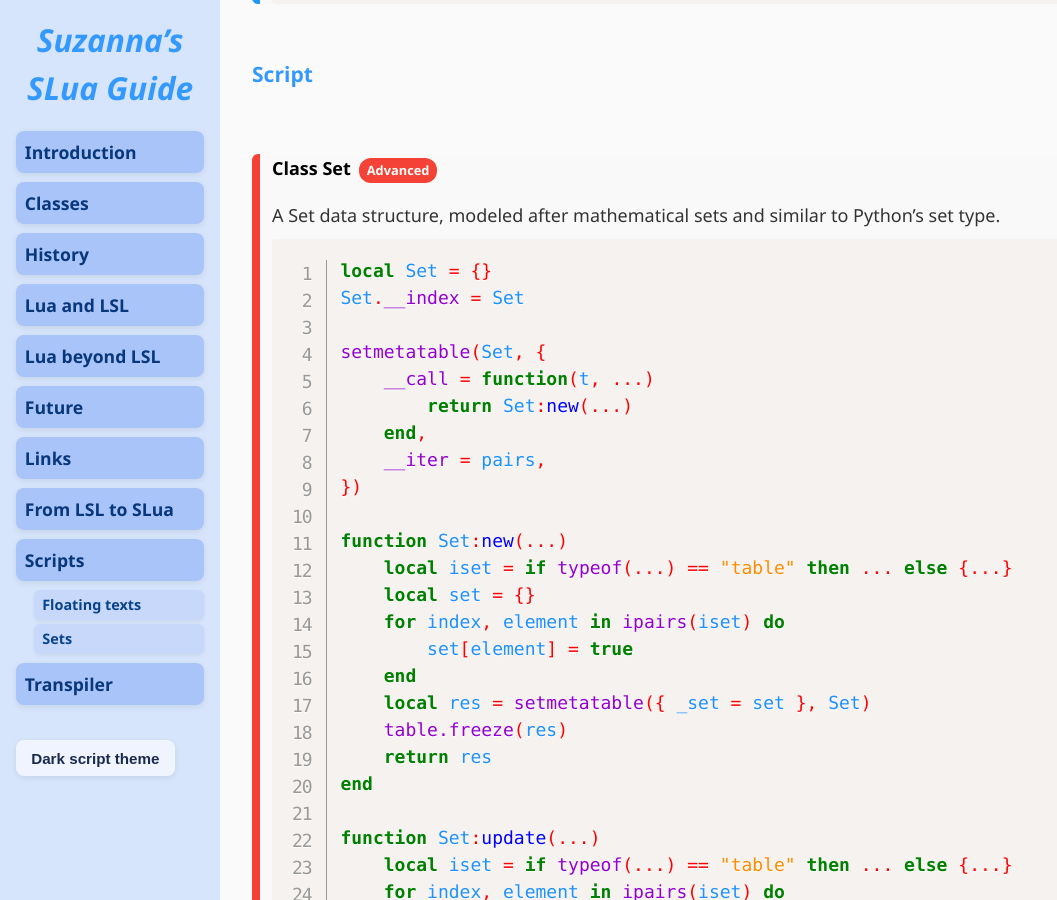
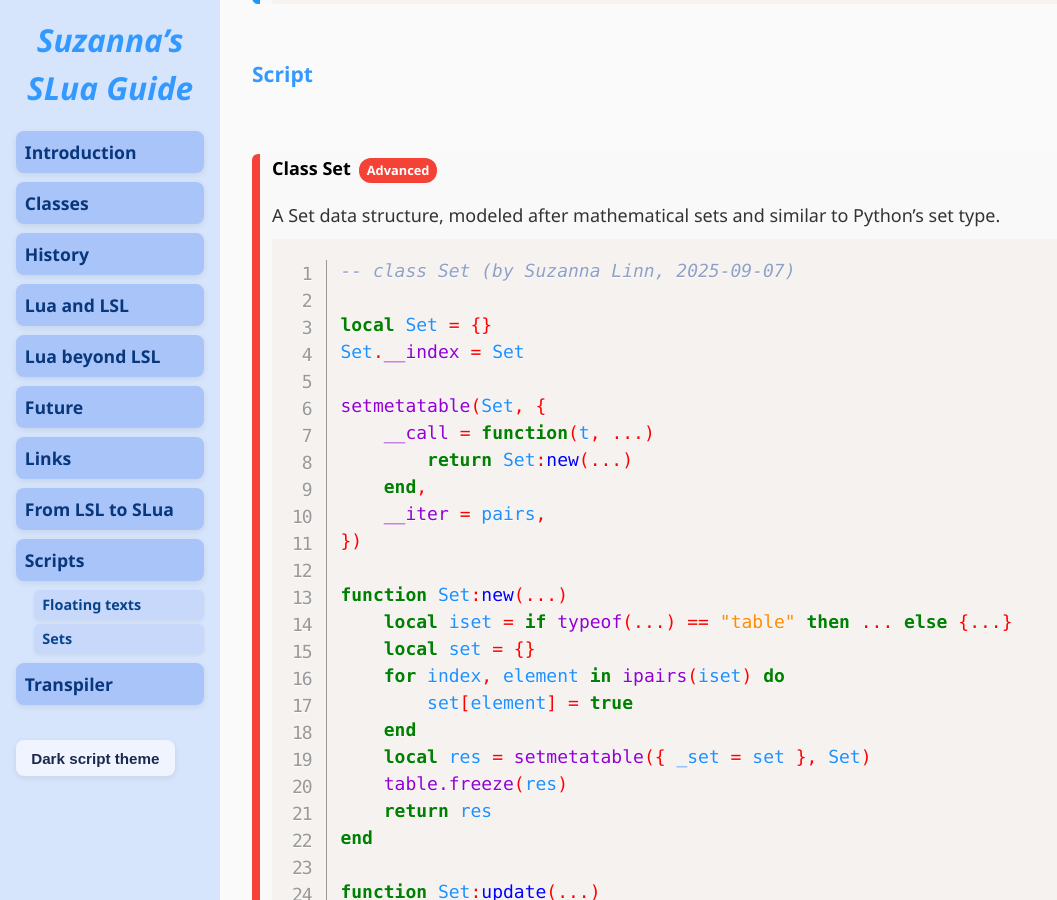
Before and after one commit to Suzanna-Linn/slua, a Jekyll site: the page built from docs/scripts-sets.md, in a window 1280 px wide and 900 px high, scrolled down 5901 px. Shown: the whole window, without its empty margins (0-1057 px from the left). Built offline with Jekyll 4.4.1, drawn with Linux system fonts in a browser that asks for light colours; nearby versions of some CDN libraries; our own code applies the rules of GitHub Pages for plain Markdown files; comment, search, counter and statistics services are not loaded.

Commit message:
Update scripts-sets.md

```diff
--- a/docs/scripts-sets.md
+++ b/docs/scripts-sets.md
@@ -196,7 +196,9 @@ print("Length of emptySet:", #emptySet)  -- > Length of emptySet: 0
 <div class="script-box advanced">
 <h4>Class Set</h4>
 <p>A Set data structure, modeled after mathematical sets and similar to Python’s set type.</p>
-<pre class="language-slua line-numbers"><code class="language-slua">local Set = {}
+<pre class="language-slua line-numbers"><code class="language-slua">-- class Set (by Suzanna Linn, 2025-09-07)
+
+local Set = {}
 Set.__index = Set
 
 setmetatable(Set, {
```
